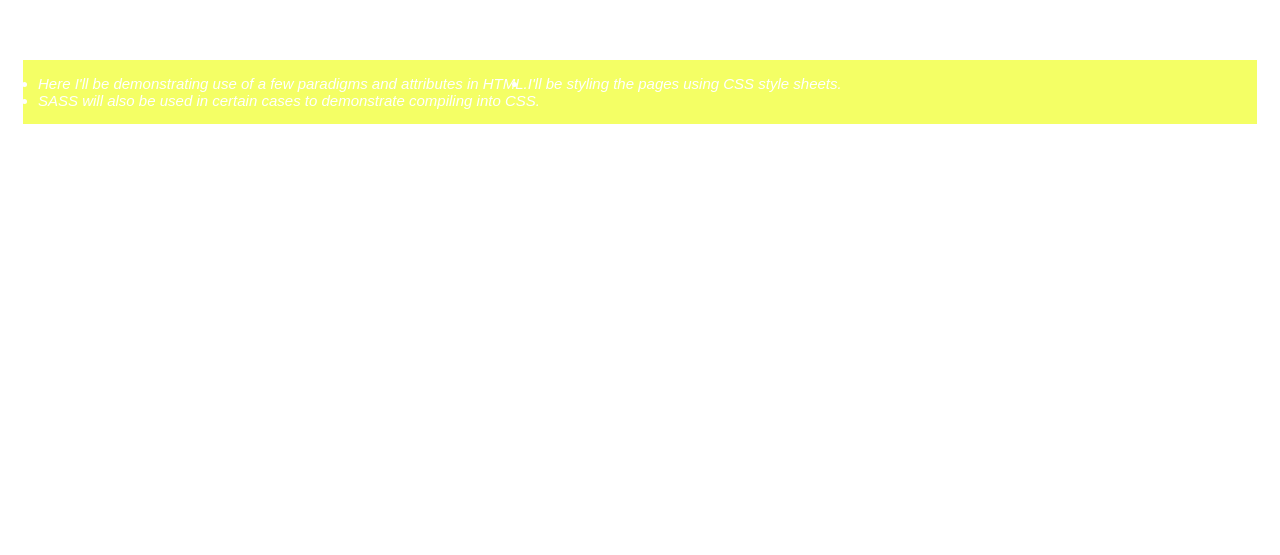
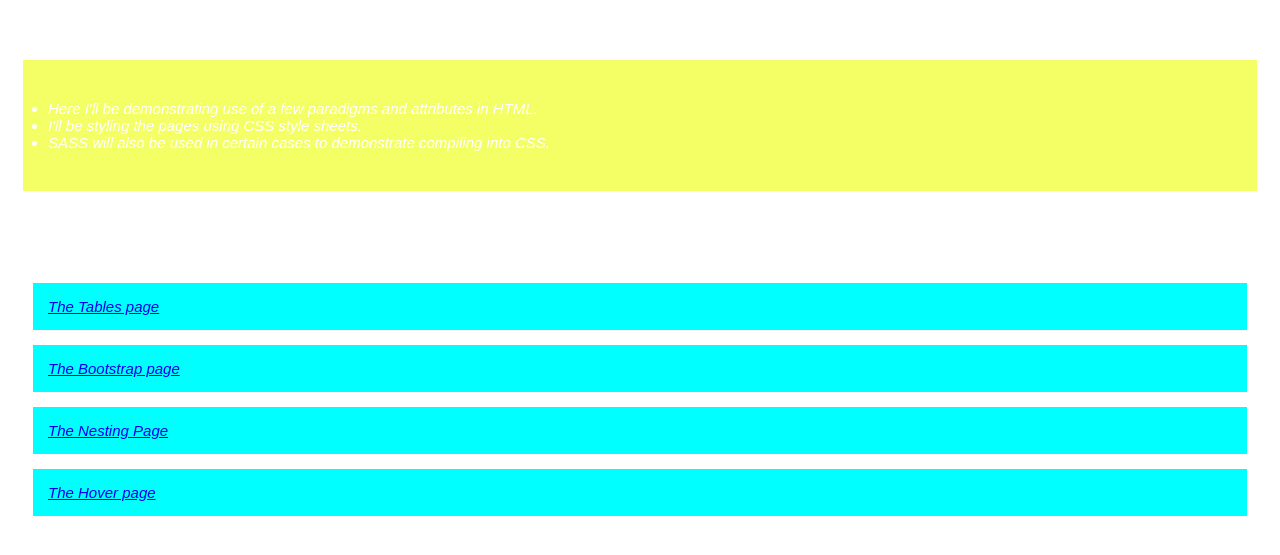
Before and after one commit to findjas/lecture1, a plain HTML site: page src1/project0.html in a window 1280 px wide. Shown: the part 317-872 px from the top of the page. Before the commit the page ends 800 px from the top, so only its background shows below. Drawn offline with Linux system fonts and the light colour scheme.

Commit message:
updated features

```diff
--- a/src1/project0.html
+++ b/src1/project0.html
@@ -1,6 +1,6 @@
 <!DOCTYPE html>
 <html lang="en">
-<meta name="viewport" content="width=device-width, initial-scale=1.0">
+<meta name="viewport" content="width=device-width, initial-scale=1, shrink-to-fit=no">
   <head>
     <title>My Project 0</title>
     <link rel="stylesheet" href="project0.css">
@@ -21,10 +21,21 @@
   <body>
     <h1>WELCOME TO MY PAGE!</h1>
     <p>This is my first project designing a webpage using HTML.</p>
-    <ul class="container">
+    <div class="container">
+      <ul>
       <li>Here I'll be demonstrating use of a few paradigms and attributes in HTML.</li>
       <li>I'll be styling the pages using CSS style sheets.</li>
       <li>SASS will also be used in certain cases to demonstrate compiling into CSS.</li>
-    </ul>
+      </ul>
+    </div>
+    <div>
+      <p> This webiste will have four sections to it, Namely:</p>
+      <ol id="PList">
+        <div><a href="Page1.html">The Tables page</a></div>
+        <div><a href="Page2.html">The Bootstrap page</a></div>
+        <div><a href="Page3.html">The Nesting Page</a></div>
+        <div><a href="Page4.html">The Hover page</a></div>
+      </ol>
+    </div>
   </body>
 </html>
```
